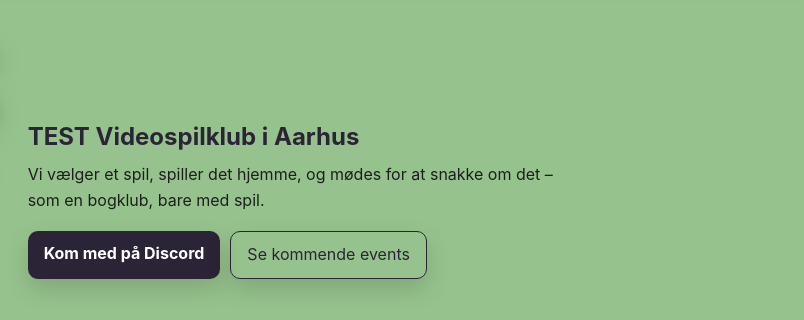
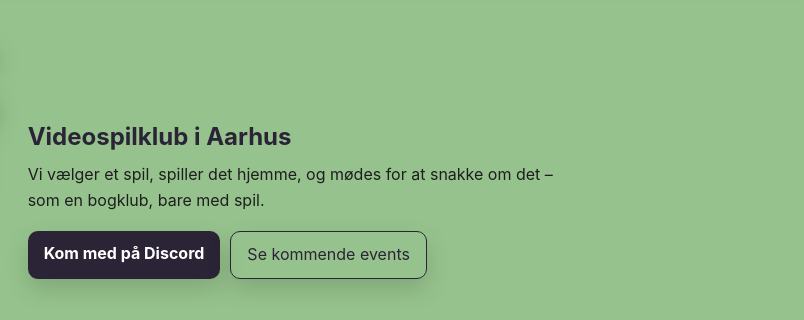
Before and after one commit to KasperKrog92/aarhus-gamestormers, a plain HTML site: page index.html in a window 1280 px wide. Shown: the part 99-419 px from the top of the page, 476-1280 px from the left. Drawn offline with Linux system fonts and the light colour scheme.

Commit message:
Remove TEST, fix CSS preload URL to match versioned href

```diff
--- a/index.html
+++ b/index.html
@@ -15,7 +15,7 @@
   <link rel="icon" type="image/png" sizes="16x16" href="favicon/favicon-16x16.png">
   <link rel="manifest" href="favicon/site.webmanifest">
 
-  <link rel="preload" href="/css/style.css" as="style">
+  <link rel="preload" href="/css/style.css?v=2" as="style">
   <link rel="stylesheet" href="/css/style.css?v=2">
   <!-- Prefetch the English homepage to make language switches smoother -->
   <link rel="prefetch" href="/index_en.html">
@@ -57,7 +57,7 @@
         <img src="img/logo_hero.png" alt="Aarhus Gamestormers logo" loading="lazy" decoding="async" />
       </div>
       <div class="hero-text">
-        <h1>TEST Videospilklub i Aarhus</h1>
+        <h1>Videospilklub i Aarhus</h1>
         <p>Vi vælger et spil, spiller det hjemme, og mødes for at snakke om det – som en bogklub, bare med spil.</p>
         <div class="cta">
           <a class="btn primary" href="https://discord.gg/N2h6DJxVDF" target="_blank" rel="noopener">Kom med på Discord</a>
--- a/index_en.html
+++ b/index_en.html
@@ -32,7 +32,7 @@
 
 
 
-  <link rel="preload" href="/css/style.css" as="style">
+  <link rel="preload" href="/css/style.css?v=2" as="style">
 
   <link rel="stylesheet" href="/css/style.css?v=2">
 
```
